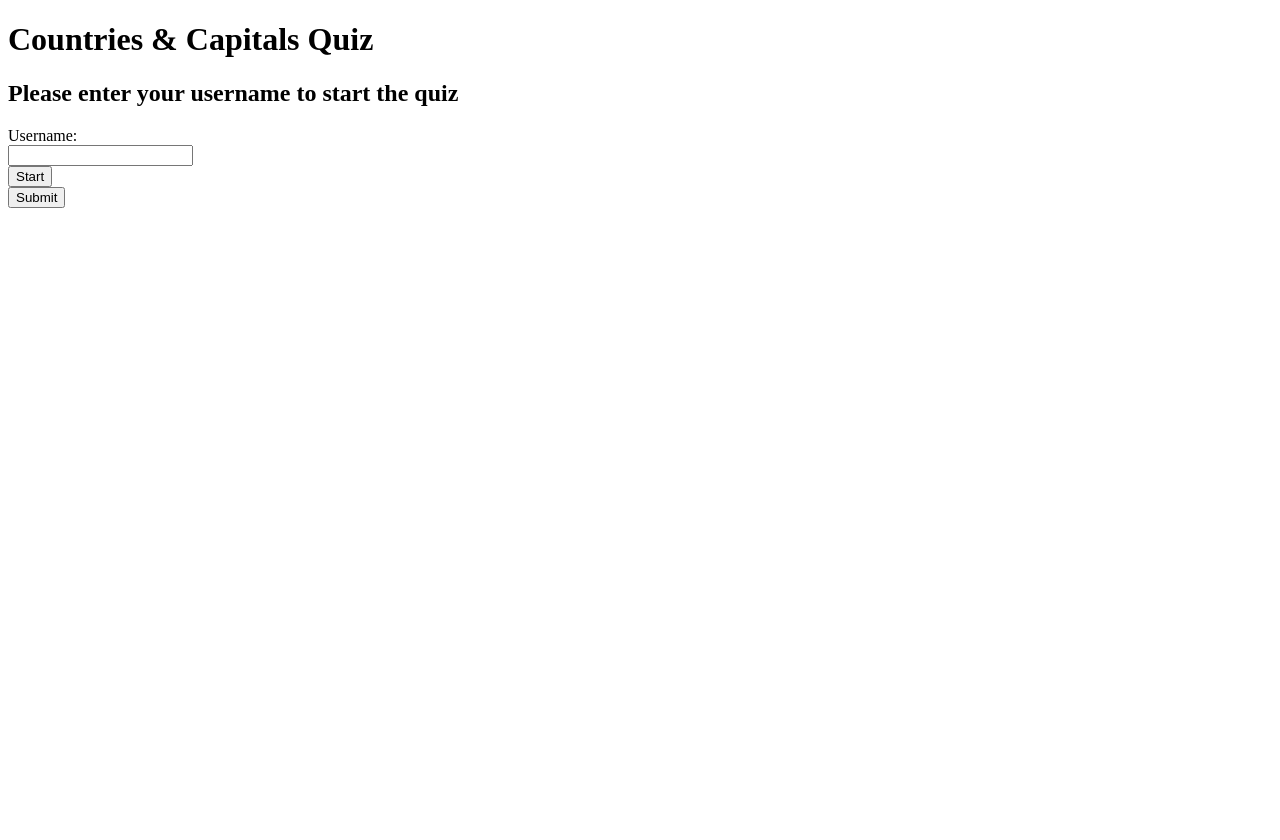
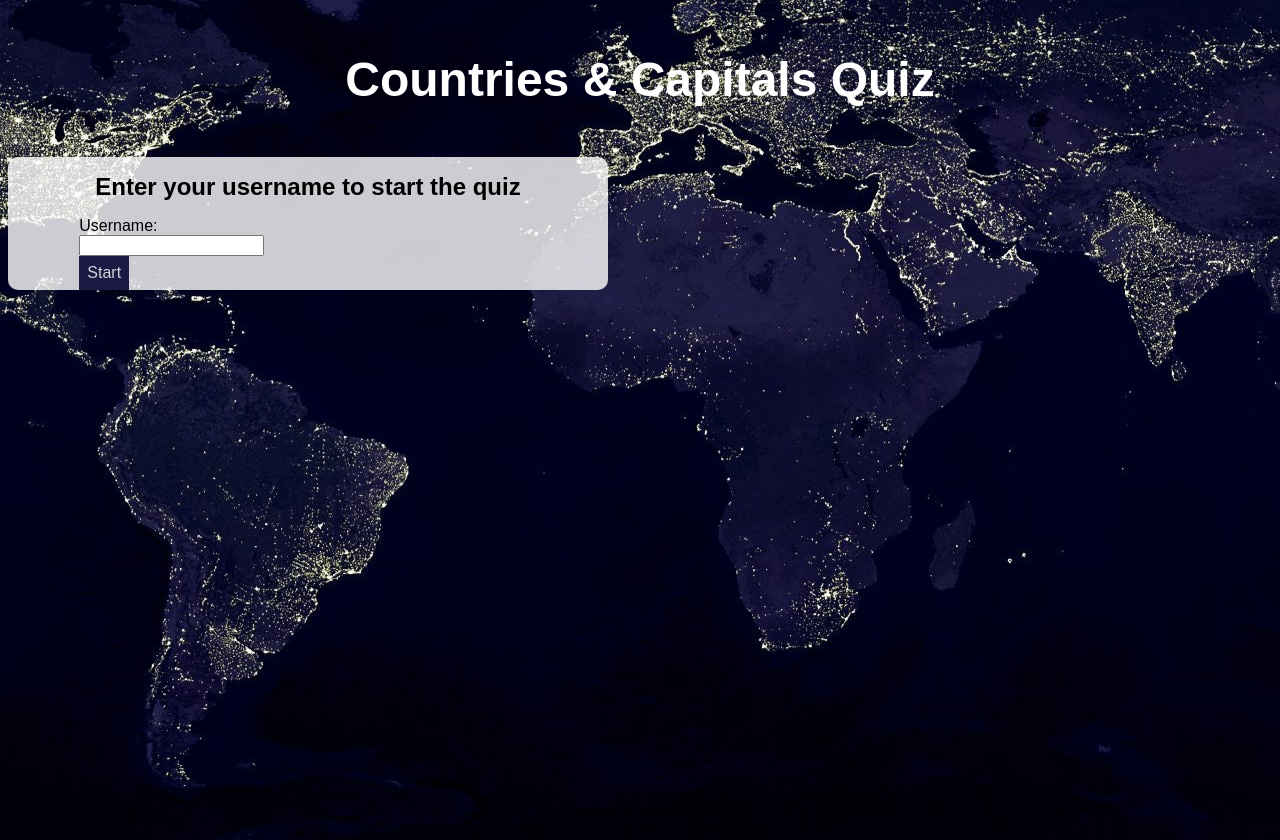
Before and after one commit to konstanciaa/capitals-quiz, a plain HTML site: page index.html in a window 1280 px wide. Before the commit the page ends 800 px from the top, so only its background shows below. Drawn offline with Linux system fonts and the light colour scheme.

Commit message:
Add background image and styles to question box

```diff
--- a/assets/css/style.css
+++ b/assets/css/style.css
@@ -0,0 +1,64 @@
+
+* {
+    box-sizing: border-box;
+}
+
+body {
+    background-image: url(/assets/images/background-image.jpg);
+    background-color: black;
+    height: 100vh;
+    background-position: center;
+    background-repeat: no-repeat;
+    font-family: Arial, Helvetica, sans-serif;
+}
+
+h1 {
+    text-align: center;
+    color: #fff;
+    font-size: 3rem;
+    padding-top: 20px;
+}
+
+.container  {
+    background-color: hsl(0, 0%, 100%, 0.8);
+    border-radius: 10px;
+    width: 600px;
+    overflow: hidden;
+    display: flex;
+    align-items: center;
+    justify-content: center;
+    margin: 0;
+}
+
+#question-container {
+    padding: 4rem;
+}
+
+h2 {
+    padding: 1rem;
+    text-align: center;
+    margin: 0;
+}
+
+ul {
+    list-style-type: none;
+    padding: 0;
+}
+
+ul li {
+    font-size: 1.2rem;
+    margin: 1rem 0;
+}
+
+ul li label {
+    cursor: pointer;
+}
+
+.start-btn {
+    background-color: #1c1a42;
+    color: hsl(0, 0%, 100%, 0.8);
+    border: none;
+    display: block;
+    font-size: 1rem;
+    padding: 0.5rem;
+}
--- a/assets/js/script.js
+++ b/assets/js/script.js
@@ -1,6 +1,8 @@
 let username = document.getElementById("user");
 let questionsQuiz = document.getElementById("question-container");
 questionsQuiz.style.display = "none";
+let feedback = document.getElementById("feedback");
+feedback.style.display = "none";
 
 
 function introQuiz() {
@@ -19,5 +21,10 @@ function introQuiz() {
 // show questions
 function startQuiz() {
     questionsQuiz.style.display = "block";
+    // for loop with questions, if all are done - function feedback
 
 }
+
+// function feedbackQuiz {
+//     feedback.style.display = "block";
+// }
--- a/index.html
+++ b/index.html
@@ -9,14 +9,14 @@
 </head>
 <body>
     <!-- heading -->
-    <h1 class="heading">Countries & Capitals Quiz</h1>
+    <h1 class="heading">Countries & Capitals Quiz</h1> <br>
     <div class="container">
         <!-- ask username and start the quiz -->
         <div id="username" class="hide">
-            <h2>Please enter your username to start the quiz</h2>
+            <h2>Enter your username to start the quiz</h2>
             <label for="user">Username:</label> <br>
             <input type="text" id="user" name="username" required > <br>
-            <button onclick="introQuiz();">Start</button>
+            <button onclick="introQuiz();" class="start-btn" id="start">Start</button>
         </div>
         <!-- questions -->
         <div id="question-container" class="hide">
@@ -37,10 +37,11 @@
                     <label for="c" id="c_text">Answer</label>
                 </li>
             </ul>
+            <button id="submit" class="start-btn btn hide">Submit</button>
         </div>
-<!-- button -->
-        <div class="controls">
-            <button id="submit" class="start-btn btn hide">Submit</button>
+        <!-- feedback and take the quiz again -->
+        <div id="feedback">
+            <button class="start-btn" id="again">Play again</button>
         </div>
     </div>
     <script src="assets/js/script.js"></script>
```
Also changed, not shown: assets/images/background-image.jpg (added).
